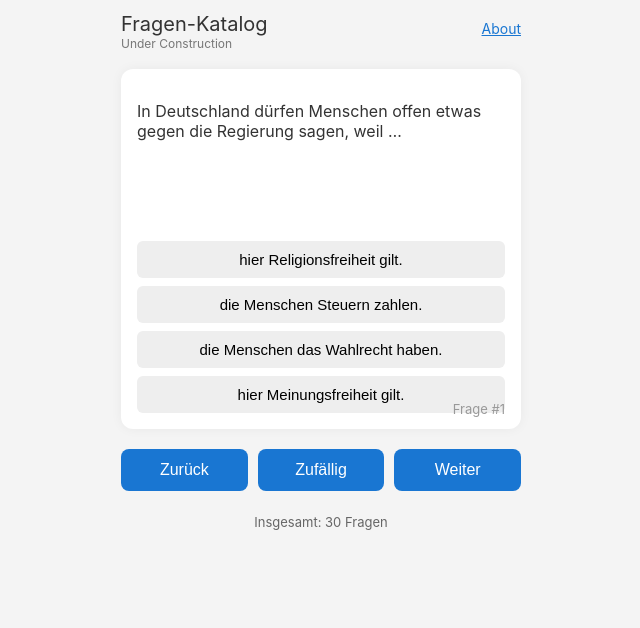
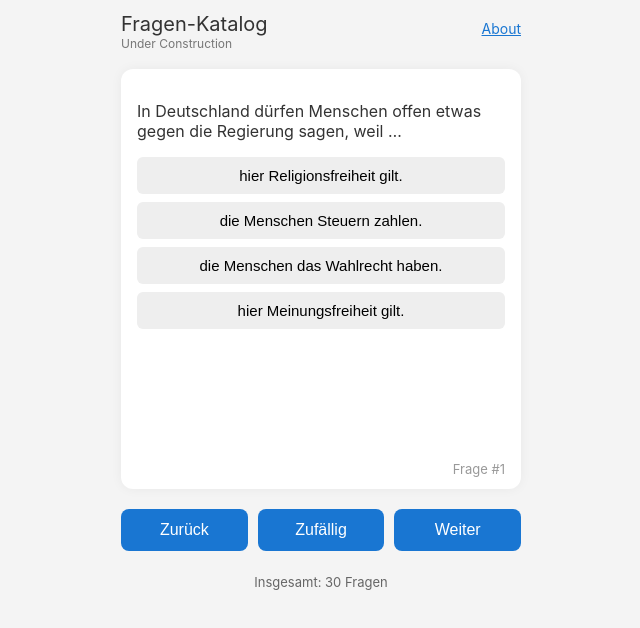
Before and after one commit to roieshalom/fragen-katalog-v2, a React (Vite) app: page / in a window 1280 px wide. Shown: the top 628 px of the page, without its empty margins (319-959 px from the left). Built offline with nearby package versions, Linux system fonts and the light colour scheme.

Commit message:
q number in card

```diff
--- a/src/Flashcard.jsx
+++ b/src/Flashcard.jsx
@@ -7,6 +7,8 @@ export default function Flashcard({ question, answers, correctIndex, selectedAns
 
   return (
     <div className="flashcard">
+      {/* Group question + answers together at the top */}
+      <div className="question-section">
         <p className="question-text">{question}</p>
 
         <div className="answer-list">
@@ -39,7 +41,9 @@ export default function Flashcard({ question, answers, correctIndex, selectedAns
             );
           })}
         </div>
+      </div>
 
+      {/* Always pinned to bottom right */}
       <div className="question-meta">Frage #{id}</div>
     </div>
   );
--- a/src/style.css
+++ b/src/style.css
@@ -85,21 +85,21 @@ body {
   margin-top: 4px;
 }
 
-/* Flashcard */
 .flashcard {
   background: white;
   width: 100%;
-  min-height: 360px;              /* 🟢 Taller card to fit long questions */
+  min-height: 420px; /* ⬅️ was 360px or lower — raise this! */
   border-radius: 12px;
   box-shadow: 0 0 12px rgba(0, 0, 0, 0.05);
   padding: 16px;
   box-sizing: border-box;
   display: flex;
   flex-direction: column;
-  justify-content: space-between;
-  position: relative;            /* 🟡 Needed for absolute positioning */
+  position: relative;
   margin-top: 8px;
 }
+
+
 
 
 .question-text {
```
Lines whose indentation alone changed are shown as unchanged.
